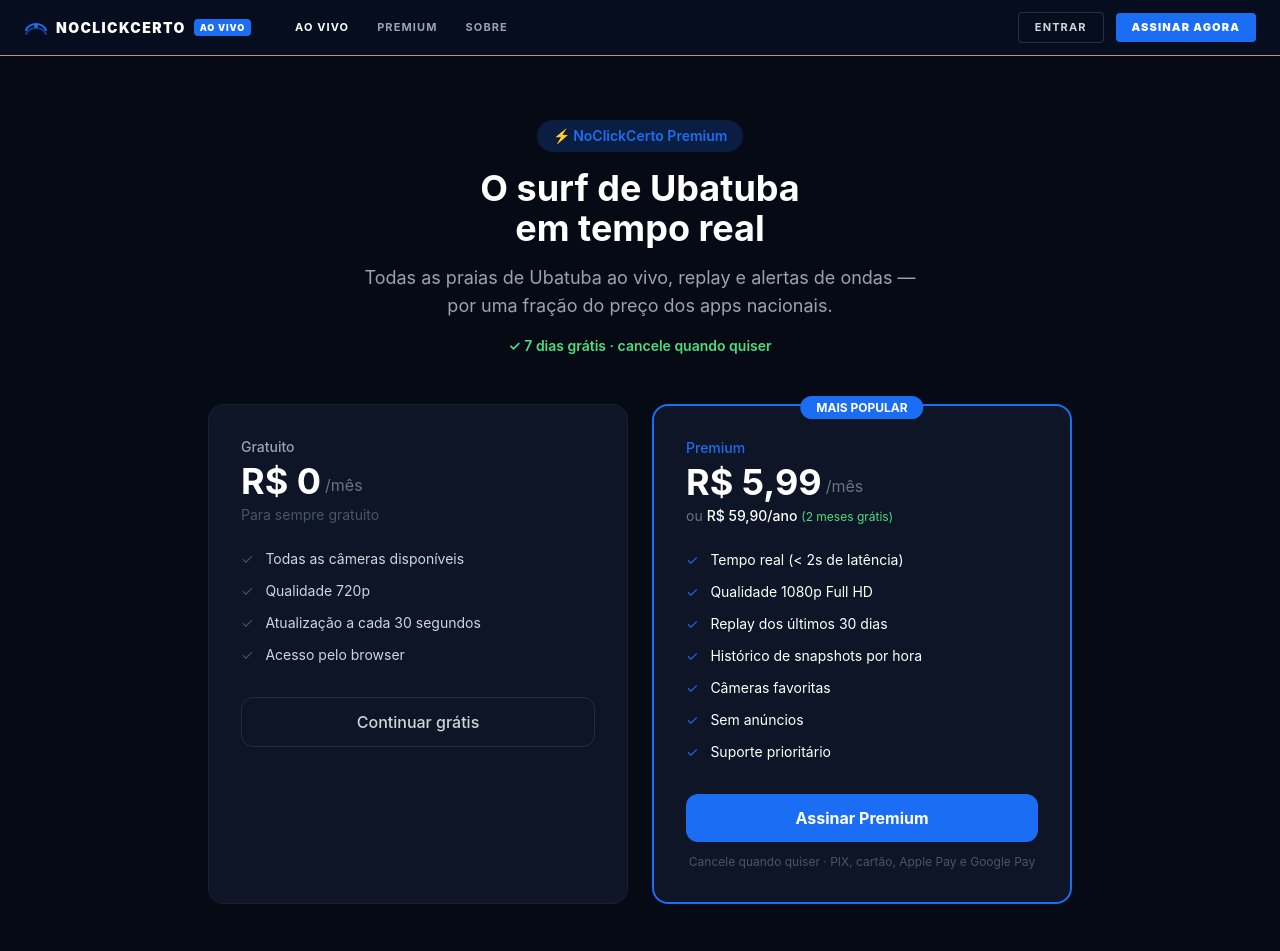
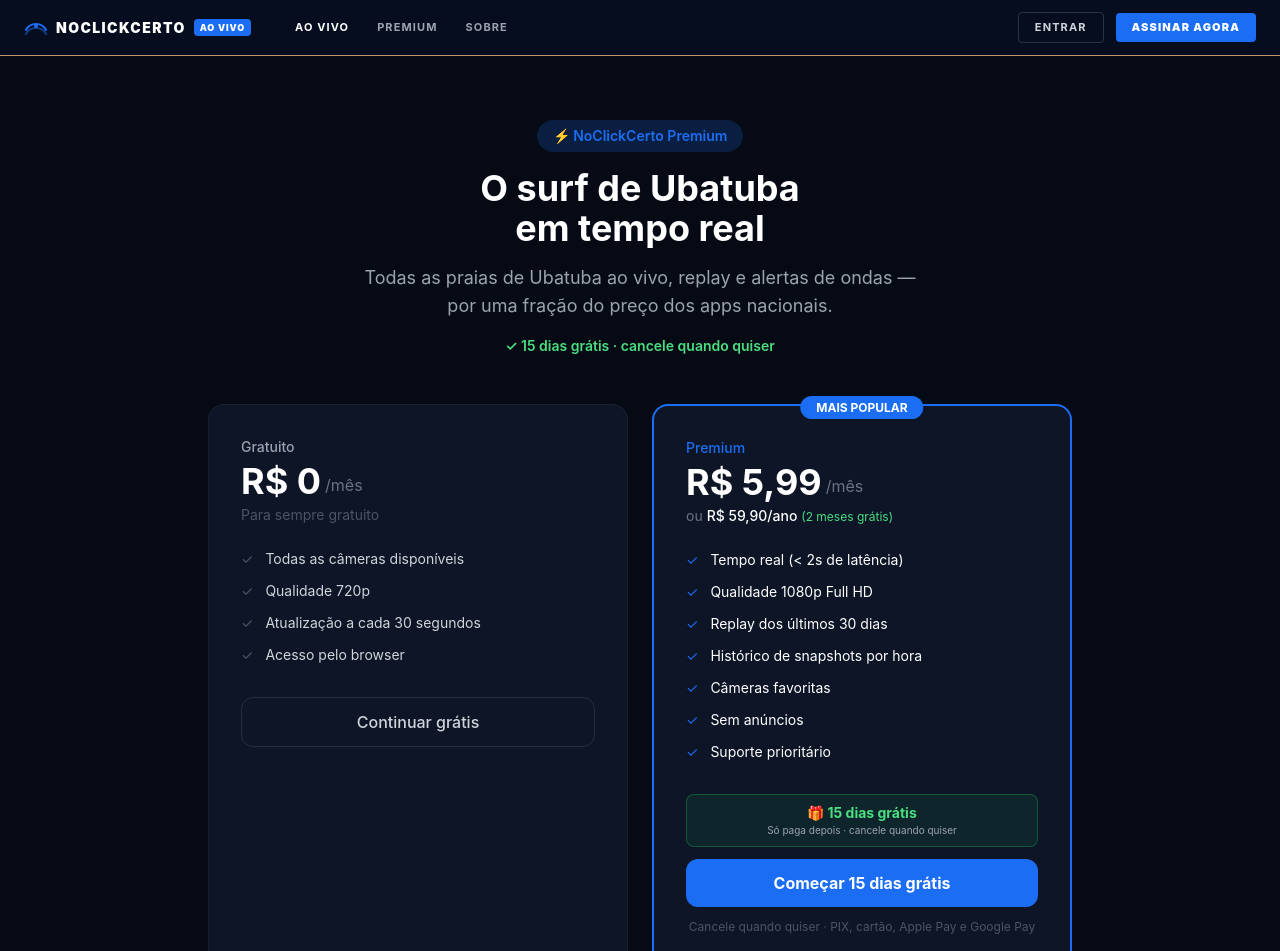
Before and after one commit to pasquero84/noclickcerto-aovivo-prod, a Next.js app: page /premium in a window 1280 px wide. Shown: the top 951 px of the page. Built offline with nearby package versions, Linux system fonts and the light colour scheme; no server answers.

Commit message:
Trial 15 dias grátis (premium + checkout)

```diff
--- a/app/premium/page.tsx
+++ b/app/premium/page.tsx
@@ -37,7 +37,7 @@
             Todas as praias de Ubatuba ao vivo, replay e alertas de ondas — por uma fração do preço dos apps nacionais.
           </p>
           <p className="text-green-400 text-sm font-semibold mt-4">
-            ✓ 7 dias grátis · cancele quando quiser
+            ✓ 15 dias grátis · cancele quando quiser
           </p>
         </div>
 
@@ -100,11 +100,16 @@
               ))}
             </ul>
 
+            <div className="bg-green-500/10 border border-green-500/30 rounded-lg py-2 px-3 mb-3 text-center">
+              <p className="text-green-400 text-sm font-bold">🎁 15 dias grátis</p>
+              <p className="text-[10px] text-gray-400">Só paga depois · cancele quando quiser</p>
+            </div>
+
             <Link
               href="/checkout"
               className="block text-center bg-[#1B6EF3] hover:bg-blue-600 text-white font-bold rounded-xl py-3 transition-colors"
             >
-              Assinar Premium
+              Começar 15 dias grátis
             </Link>
 
             <p className="text-center text-xs text-gray-600 mt-3">
--- a/src/components/CheckoutForm.tsx
+++ b/src/components/CheckoutForm.tsx
@@ -134,12 +134,17 @@
               <span className="text-2xl font-black">{current.price}</span>
             </div>
 
+            <div className="bg-green-500/10 border border-green-500/30 rounded-lg py-2 px-3 mb-3 text-center">
+              <p className="text-green-400 text-sm font-bold">🎁 15 dias grátis</p>
+              <p className="text-[10px] text-gray-400">Você só será cobrado depois de {current.price.replace('R$ ', 'R$')}</p>
+            </div>
+
             <button
               onClick={handlePay}
               disabled={loading}
               className="w-full bg-[#1B6EF3] hover:bg-blue-500 disabled:opacity-60 text-white font-black py-3.5 rounded-xl transition-colors"
             >
-              {loading ? 'Processando…' : 'Pagar e assinar'}
+              {loading ? 'Processando…' : 'Começar 15 dias grátis'}
             </button>
 
             {msg && (
```
Also changed, not shown: 1 other file (tests, documents, lock files or other folders).
